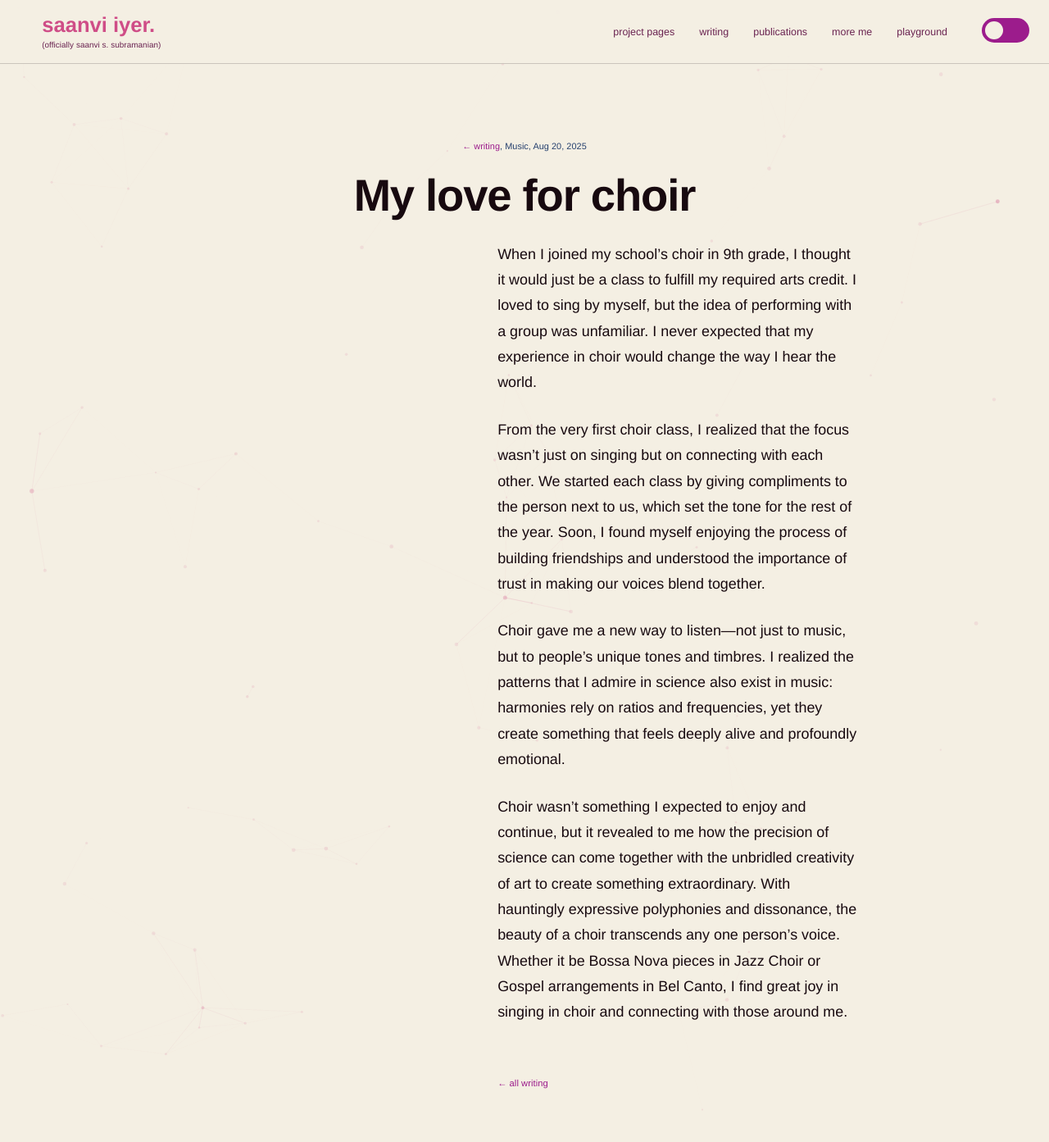
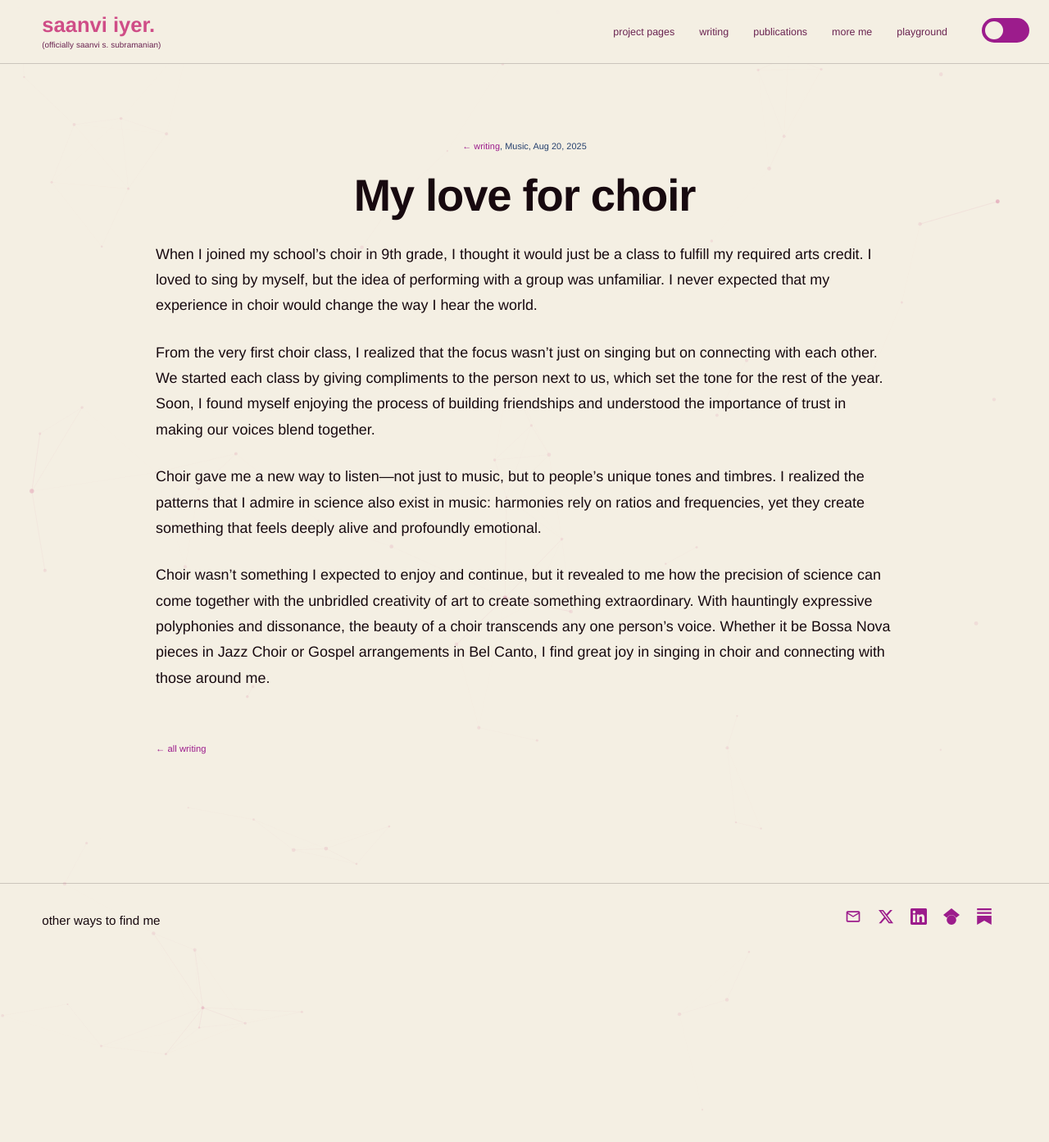
Before and after one commit to saanviiyer/saanviiyer.github.io, a Jekyll site: the page built from _posts/2025-08-20-how-choir-changed-the-way-i-hear.md, in a window 1280 px wide and 1400 px high. Shown: the top 1393 px of the window at 82% size. Built offline with Jekyll 4.4.1, drawn with Linux system fonts in a browser that asks for light colours; some web fonts are replaced.

Commit message:
Fix no-TOC post layout (phantom left column) and widen reading column to 900px

```diff
--- a/_layouts/default.html
+++ b/_layouts/default.html
@@ -19,7 +19,7 @@
   <link rel="preconnect" href="https://fonts.gstatic.com" crossorigin>
   <link href="https://fonts.googleapis.com/css2?family=DM+Mono:wght@300;400;500&family=Inter:wght@400;500;600&family=Newsreader:opsz,wght@6..72,400;6..72,500;6..72,600&display=swap" rel="stylesheet">
 
-  <link rel="stylesheet" href="{{ '/assets/css/style.css' | relative_url }}?v=20261018" />
+  <link rel="stylesheet" href="{{ '/assets/css/style.css' | relative_url }}?v=20261018b" />
 
   <script>
     // Set theme before paint to avoid a flash.
--- a/assets/css/style.css
+++ b/assets/css/style.css
@@ -568,7 +568,7 @@ nav {
    mirrors the left, so there is no dead zone on one side. */
 .wm-shell {
   display: grid;
-  grid-template-columns: minmax(160px, 1fr) minmax(0, 820px) minmax(160px, 1fr);
+  grid-template-columns: minmax(160px, 1fr) minmax(0, 900px) minmax(160px, 1fr);
   column-gap: clamp(28px, 3.5vw, 64px);
   width: 100%;
   max-width: 1500px;
@@ -585,11 +585,12 @@ nav {
   align-self: start;
 }
 .research-post { grid-column: 2; }
+.wm-shell.wm-notoc .research-post { grid-column: 1; }
 /* No sidebar: a single reading column, centered. */
 .wm-shell.wm-notoc {
-  grid-template-columns: minmax(0, 820px);
+  grid-template-columns: minmax(0, 900px);
   justify-content: center;
-  max-width: 820px;
+  max-width: 900px;
   margin: 0 auto;
 }
 .wm-shell.wm-notoc .wm-toc { display: none; }
@@ -610,14 +611,14 @@ nav {
 /* Thin reading-progress bar across the very top of a post. */
 .rp-progress { position: fixed; top: 0; left: 0; height: 3px; width: 0; background: var(--accent); z-index: 1000; transition: width 0.08s linear; }
 /* Centered masthead above the article grid (title, meta, optional dek and hero image). */
-.rp-masthead { max-width: 820px; margin: 0 auto; padding: 4px 0 26px; text-align: center; }
+.rp-masthead { max-width: 900px; margin: 0 auto; padding: 4px 0 26px; text-align: center; }
 .rp-head { margin-bottom: 52px; }
 .rp-eyebrow { font-family: var(--sans); font-size: 0.68rem; letter-spacing: 0.1em; text-transform: uppercase; color: var(--navy); margin: 0 0 22px; }
 .rp-eyebrow a { color: var(--accent); text-decoration: none; }
 .rp-eyebrow a:hover { text-decoration: underline; text-underline-offset: 3px; }
 .rp-title { font-family: var(--sans); font-size: clamp(2.3rem, 4.6vw, 3.4rem); font-weight: 700; line-height: 1.08; letter-spacing: -0.02em; margin: 0; }
 .rp-dek { font-family: var(--sans); font-size: clamp(1.1rem, 2vw, 1.3rem); line-height: 1.45; color: var(--muted); margin: 22px auto 0; max-width: 54ch; }
-.rp-hero { margin: 44px auto 0; max-width: 820px; }
+.rp-hero { margin: 44px auto 0; max-width: 900px; }
 .rp-hero img { width: 100%; height: auto; display: block; border-radius: 10px; }
 .rp-hero figcaption { font-family: var(--mono); font-size: 0.72rem; color: var(--muted); line-height: 1.5; margin-top: 10px; }
 
@@ -647,7 +648,7 @@ nav {
 .post-back a { color: var(--accent); font-family: var(--sans); font-size: 0.7rem; text-decoration: none; text-transform: uppercase; letter-spacing: 0.06em; }
 .post-back a:hover { text-decoration: underline; text-underline-offset: 3px; }
 @media (max-width: 980px) {
-  .wm-shell, .wm-shell.wm-notoc { grid-template-columns: minmax(0, 820px); justify-content: center; column-gap: 0; }
+  .wm-shell, .wm-shell.wm-notoc { grid-template-columns: minmax(0, 900px); justify-content: center; column-gap: 0; }
   .wm-toc { display: none; }
 }
 
@@ -791,7 +792,7 @@ footer a:hover { text-decoration: underline; }
 .page-content-home { max-width: none; padding: 0; min-height: 0; }
 
 .home {
-  max-width: 820px;
+  max-width: 900px;
   margin: 0 auto;
   padding: 44px 28px 96px;
 }
```
